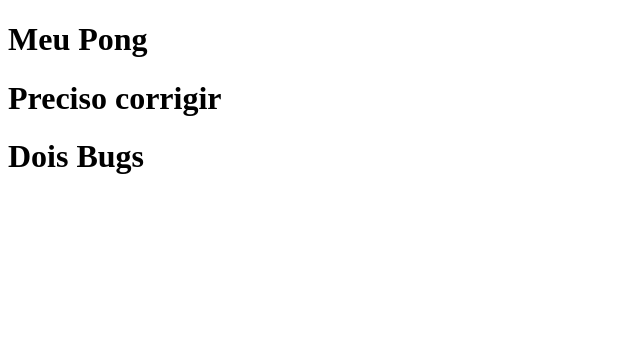
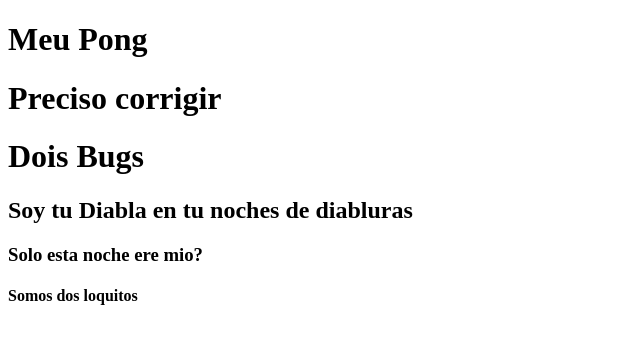
Before and after one commit to Vinesantos/Alura-Cursos, a plain HTML site: page index.html in a window 1280 px wide. Shown: the whole page, without its empty margins (0-640 px from the left). Drawn offline with Linux system fonts and the light colour scheme.

Commit message:
criei uma nova pagina

```diff
--- a/index.html
+++ b/index.html
@@ -9,6 +9,9 @@
     <h1>Meu Pong</h1>
     <h1>Preciso corrigir</h1>
     <h1>Dois Bugs</h1>
+    <h2>Soy tu Diabla en tu noches de diabluras</h2>
+    <h3>Solo esta noche ere mio?</h3>
+    <h4>Somos dos loquitos</h4>
     <script src="app.js"> </script>
 </body>
 </html>
```
Also changed, not shown: index2.html (added, +12 -0 lines).
